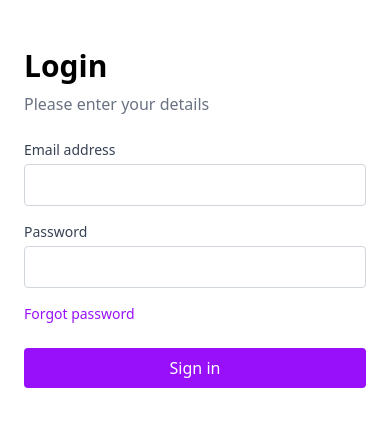
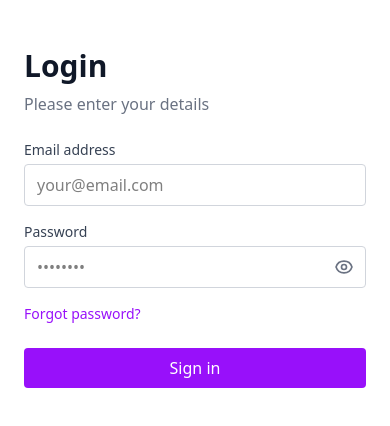
Before and after one commit to mo214/foodclick, a SvelteKit app: page /login in a window 390 px wide. Shown: the top 426 px of the page. Built offline with nearby package versions, Linux system fonts and the light colour scheme.

Commit message:
changes on multible files

```diff
--- a/src/routes/login/+page.svelte
+++ b/src/routes/login/+page.svelte
@@ -1,94 +1,160 @@
 <script lang="ts">
   import { supabase } from '$lib/supabaseClient';
   import { goto } from '$app/navigation';
+  import { page } from '$app/stores';
 
   let email = '';
   let password = '';
   let error = '';
   let loading = false;
+  let showPassword = false;
 
+  // Handle form submission
   const handleLogin = async () => {
     error = '';
-    if (!email || !password) {
-      error = 'Please enter both email and password.';
-      return;
+    loading = true;
+
+    try {
+      // Basic validation
+      if (!email) {
+        throw new Error('Please enter your email address');
       }
-    loading = true;
-    const { data, error: authError } = await supabase.auth.signInWithPassword({
-      email,
+
+      if (!password) {
+        throw new Error('Please enter your password');
+      }
+
+      // Email format validation
+      if (!/^[^\s@]+@[^\s@]+\.[^\s@]+$/.test(email)) {
+        throw new Error('Please enter a valid email address');
+      }
+
+      const { error: authError } = await supabase.auth.signInWithPassword({
+        email: email.trim(),
         password
       });
+
+      if (authError) throw authError;
+
+      // Redirect to intended page or dashboard
+      const redirectTo = $page.url.searchParams.get('redirectTo') || '/admin-dashboard';
+      await goto(redirectTo);
+
+    } catch (err) {
+      error = err instanceof Error ? err.message : 'Login failed. Please try again.';
+      console.error('Login error:', err);
+    } finally {
       loading = false;
+    }
+  };
 
-    if (authError) {
-      error = authError.message;
-
-    } else {
-      // You can copy this token and inspect it at https://jwt.io
-      console.log('Login successful:');
-      await goto('/admin-dashboard');
+  // Handle "Enter" key press
+  const handleKeyPress = (e: KeyboardEvent) => {
+    if (e.key === 'Enter') {
+      handleLogin();
     }
   };
 </script>
 
 <div class="min-h-screen flex flex-col lg:flex-row">
   <!-- Left section (form) -->
-  <div class="w-full lg:w-1/2 flex items-center justify-center px-6 py-12 bg-white">
+  <div class="w-full lg:w-1/2 flex items-center justify-center px-6 py-12 bg-white dark:bg-gray-900">
     <div class="w-full max-w-md">
-      <h1 class="text-3xl font-bold mb-2">Login</h1>
-      <p class="text-gray-500 mb-6">Please enter your details</p>
+      <h1 class="text-3xl font-bold mb-2 text-gray-900 dark:text-white">Login</h1>
+      <p class="text-gray-500 dark:text-gray-400 mb-6">Please enter your details</p>
 
       {#if error}
-        <div class="bg-red-100 text-red-700 px-4 py-2 rounded mb-4">
+        <div class="bg-red-100 dark:bg-red-900/30 text-red-700 dark:text-red-300 px-4 py-2 rounded mb-4">
           {error}
         </div>
       {/if}
 
       <form on:submit|preventDefault={handleLogin}>
         <div class="mb-4">
-          <label for="email" class="block text-sm font-medium text-gray-700 mb-1">Email address</label>
+          <label for="email" class="block text-sm font-medium text-gray-700 dark:text-gray-300 mb-1">
+            Email address
+          </label>
           <input
             id="email"
             type="email"
             bind:value={email}
-            class="w-full border border-gray-300 rounded px-3 py-2 focus:outline-none focus:ring-2 focus:ring-purple-500"
-            autocomplete="username"
+            class="w-full border border-gray-300 dark:border-gray-700 rounded px-3 py-2 focus:outline-none focus:ring-2 focus:ring-purple-500 dark:bg-gray-800 dark:text-white"
+            autocomplete="email"
+            placeholder="your@email.com"
+            disabled={loading}
           />
         </div>
 
         <div class="mb-4">
-          <label for="password" class="block text-sm font-medium text-gray-700 mb-1">Password</label>
+          <label for="password" class="block text-sm font-medium text-gray-700 dark:text-gray-300 mb-1">
+            Password
+          </label>
+          <div class="relative">
             <input
               id="password"
-            type="password"
+              type={showPassword ? 'text' : 'password'}
               bind:value={password}
-            class="w-full border border-gray-300 rounded px-3 py-2 focus:outline-none focus:ring-2 focus:ring-purple-500"
+              on:keypress={handleKeyPress}
+              class="w-full border border-gray-300 dark:border-gray-700 rounded px-3 py-2 focus:outline-none focus:ring-2 focus:ring-purple-500 dark:bg-gray-800 dark:text-white pr-10"
               autocomplete="current-password"
+              placeholder="••••••••"
+              disabled={loading}
             />
+            <button
+              type="button"
+              class="absolute right-3 top-1/2 transform -translate-y-1/2 text-gray-500 hover:text-gray-700 dark:text-gray-400 dark:hover:text-gray-300"
+              on:click={() => showPassword = !showPassword}
+              tabindex="-1"
+            >
+              {#if showPassword}
+                <svg xmlns="http://www.w3.org/2000/svg" class="h-5 w-5" fill="none" viewBox="0 0 24 24" stroke="currentColor">
+                  <path stroke-linecap="round" stroke-linejoin="round" stroke-width="2" d="M13.875 18.825A10.05 10.05 0 0112 19c-4.478 0-8.268-2.943-9.543-7a9.97 9.97 0 011.563-3.029m5.858.908a3 3 0 114.243 4.243M9.878 9.878l4.242 4.242M9.88 9.88l-3.29-3.29m7.532 7.532l3.29 3.29M3 3l3.59 3.59m0 0A9.953 9.953 0 0112 5c4.478 0 8.268 2.943 9.543 7a10.025 10.025 0 01-4.132 5.411m0 0L21 21" />
+                </svg>
+              {:else}
+                <svg xmlns="http://www.w3.org/2000/svg" class="h-5 w-5" fill="none" viewBox="0 0 24 24" stroke="currentColor">
+                  <path stroke-linecap="round" stroke-linejoin="round" stroke-width="2" d="M15 12a3 3 0 11-6 0 3 3 0 016 0z" />
+                  <path stroke-linecap="round" stroke-linejoin="round" stroke-width="2" d="M2.458 12C3.732 7.943 7.523 5 12 5c4.478 0 8.268 2.943 9.542 7-1.274 4.057-5.064 7-9.542 7-4.477 0-8.268-2.943-9.542-7z" />
+                </svg>
+              {/if}
+            </button>
+          </div>
         </div>
 
         <div class="flex items-center justify-between mb-6">
-          <a href="#" class="text-sm text-purple-600 hover:underline">Forgot password</a>
+          <a href="/forgot-password" class="text-sm text-purple-600 dark:text-purple-400 hover:underline">
+            Forgot password?
+          </a>
         </div>
 
         <button
           type="submit"
-          class="w-full bg-purple-600 hover:bg-purple-700 text-white font-medium py-2 px-4 rounded"
+          class="w-full bg-purple-600 hover:bg-purple-700 text-white font-medium py-2 px-4 rounded transition-colors disabled:opacity-50 disabled:cursor-not-allowed"
           disabled={loading}
         >
-          {loading ? 'Signing in...' : 'Sign in'}
+          {#if loading}
+            <span class="inline-flex items-center">
+              <svg class="animate-spin -ml-1 mr-2 h-4 w-4 text-white" xmlns="http://www.w3.org/2000/svg" fill="none" viewBox="0 0 24 24">
+                <circle class="opacity-25" cx="12" cy="12" r="10" stroke="currentColor" stroke-width="4"></circle>
+                <path class="opacity-75" fill="currentColor" d="M4 12a8 8 0 018-8V0C5.373 0 0 5.373 0 12h4zm2 5.291A7.962 7.962 0 014 12H0c0 3.042 1.135 5.824 3 7.938l3-2.647z"></path>
+              </svg>
+              Signing in...
+            </span>
+          {:else}
+            Sign in
+          {/if}
         </button>
       </form>
     </div>
   </div>
 
-
   <!-- Right section (image) -->
-  <div class="hidden lg:flex w-1/2 bg-purple-100 items-center justify-center">
-    <img
-      src="/your-illustration.svg"
-      alt="Login Illustration"
-      class="max-w-md"
-    />
+  <div class="hidden lg:flex w-1/2 bg-gradient-to-br from-purple-500 to-indigo-600 items-center justify-center">
+    <div class="text-center p-8 max-w-md">
+      <svg xmlns="http://www.w3.org/2000/svg" class="h-32 w-32 mx-auto text-white opacity-90" fill="none" viewBox="0 0 24 24" stroke="currentColor">
+        <path stroke-linecap="round" stroke-linejoin="round" stroke-width="1.5" d="M12 11c0 3.517-1.009 6.799-2.753 9.571m-3.44-2.04l.054-.09A13.916 13.916 0 008 11a4 4 0 118 0c0 1.017-.07 2.019-.203 3m-2.118 6.844A21.88 21.88 0 0015.171 17m3.839 1.132c.645-2.266.99-4.659.99-7.132A8 8 0 008 4.07M3 15.364c.64-1.319 1-2.8 1-4.364 0-1.457.39-2.823 1.07-4" />
+      </svg>
+      <h2 class="text-2xl font-bold text-white mt-4">Welcome Back</h2>
+      <p class="text-purple-100 mt-2">Securely access your dashboard and manage your account</p>
     </div>
   </div>
+</div>
```
Lines whose indentation alone changed are shown as unchanged.
